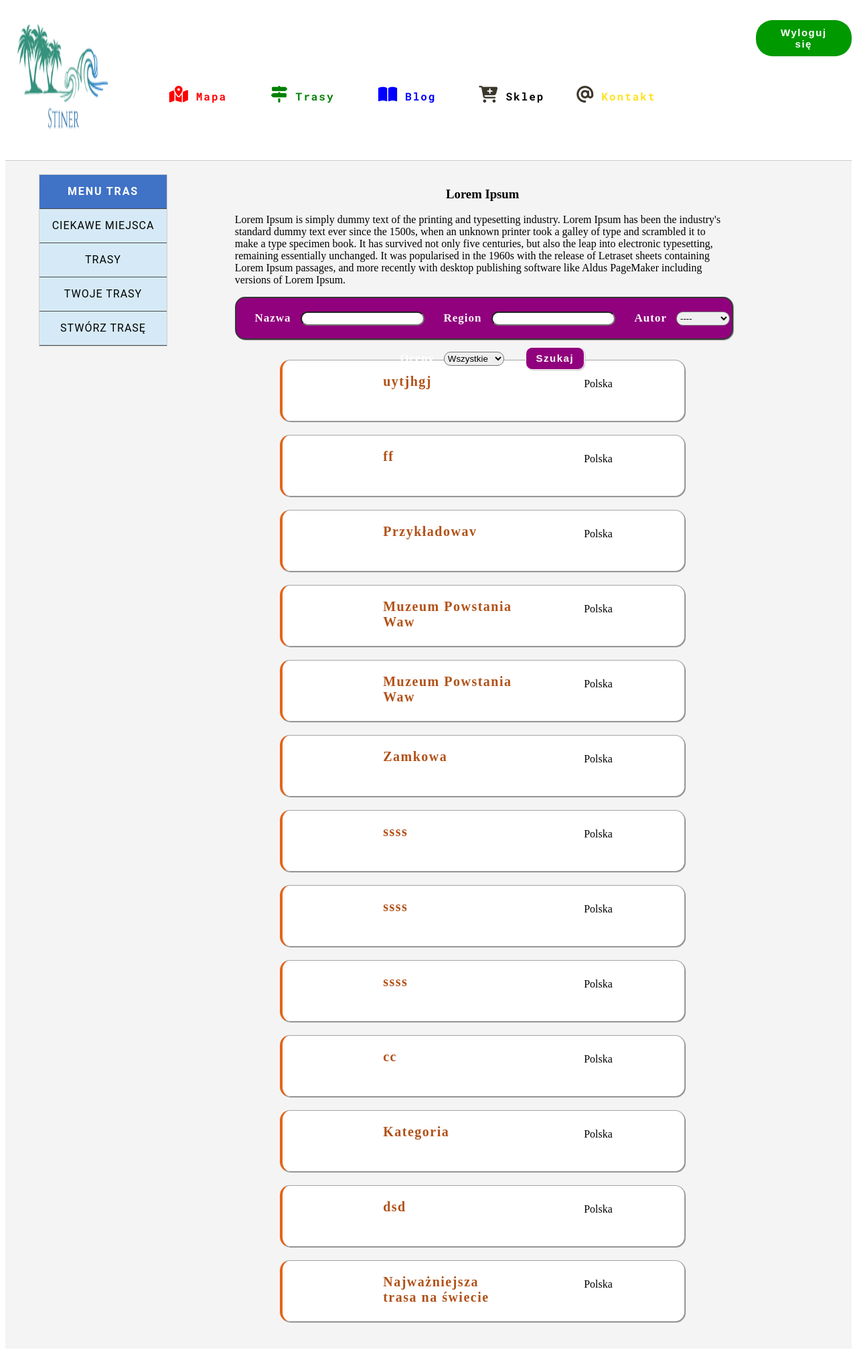
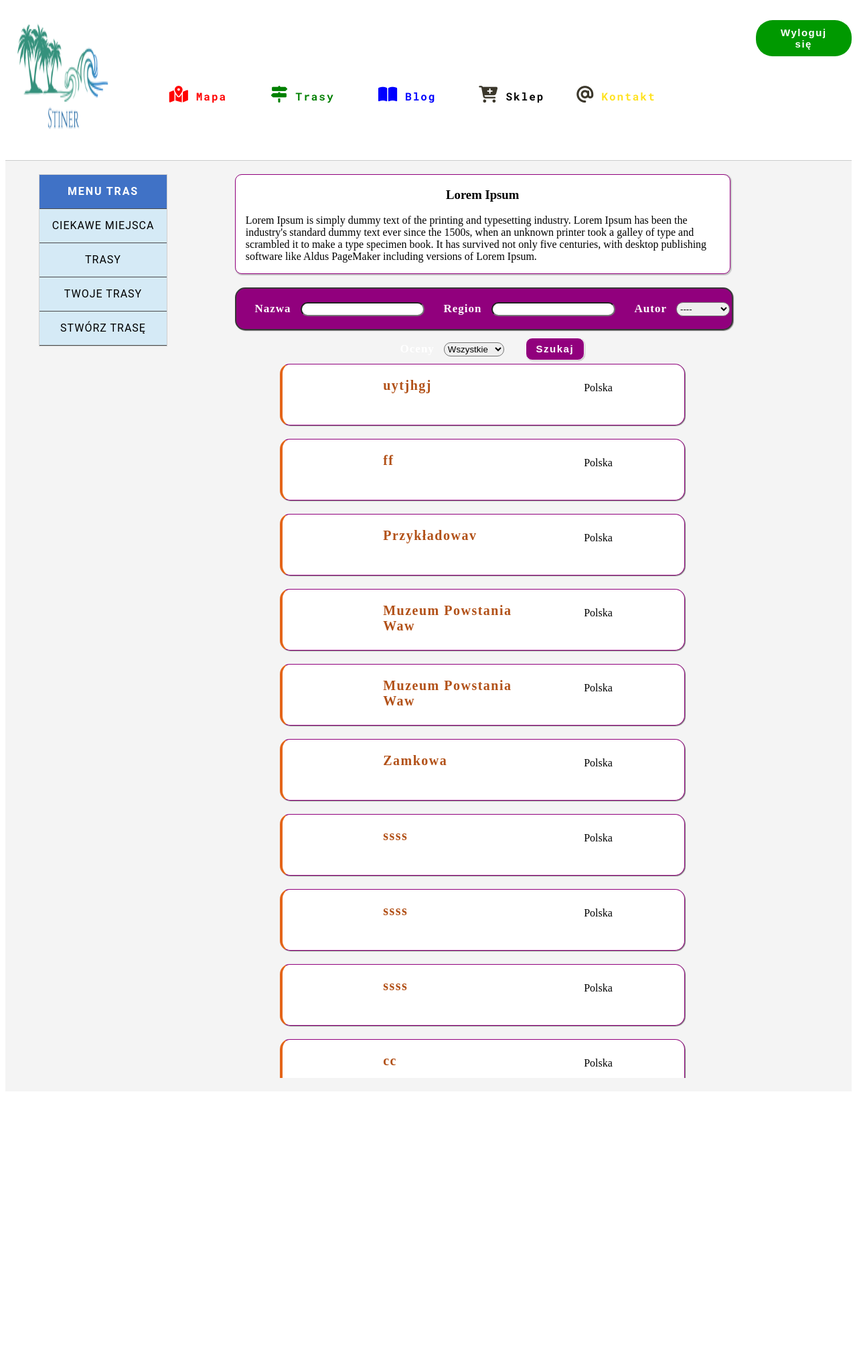
Before and after one commit to SebastianJadczak/stiner_django, a Django app: page /yours_trails/ in a window 1280 px wide. Shown: the whole page at 67% size. After the commit the page ends 1609 px from the top, so only its background shows below. Run offline with Django 3.2, Linux system fonts and the light colour scheme; a user stored in the database is signed in; data comes from the database, SQL or seed files in the repository; both versions use the stored data as it was after the commit; parts of the project's set-up code (start-up, migrations or seed data) failed here and were passed over; some libraries are stand-ins or nearby versions.

Commit message:
poprawa kolorów i układu na stronie Twoje trasy

```diff
--- a/map/static/css/style_trail.css
+++ b/map/static/css/style_trail.css
@@ -108,38 +108,38 @@ div.all_trails{
     width:63vw;
 }
 
-div.all_trails div.trails{
+div.all_trails div.all_trail-trails{
     display: flex;
     flex-direction: row;
     overflow:hidden;
     transition: .6s;
 }
 
-div.all_trails div.trails div.all_trails-trail{
+div.all_trails div.all_trail-trails div.all_trails-trail{
     min-width:850px;
     max-width:850px;
     height:900px;
     text-align: center;;
 }
-div.all_trails div.trails div.all_trails-trail p.description{
+div.all_trails div.all_trail-trails div.all_trails-trail p.description{
     height: 80px;
      width:90%;
 }
-div.all_trails div.trails div.all_trails-trail div.image_trail{
+div.all_trails div.all_trail-trails div.all_trails-trail div.image_trail{
     width:90%;
     height:60%;
 }
 
-div.all_trails div.trails div.all_trails-trail div.image_trail img{
+div.all_trails div.all_trail-trails div.all_trails-trail div.image_trail img{
     width:100%;
     height:100%;
 }
 
-div.all_trails div.trails div.all_trails-trail div.all_trails-trail_more{
+div.all_trails div.all_trail-trails div.all_trails-trail div.all_trails-trail_more{
     text-align: right;
     margin-right:100px;
 }
-div.all_trails div.trails div.all_trails-trail div.all_trails-trail_more button{
+div.all_trails div.all_trail-trails div.all_trails-trail div.all_trails-trail_more button{
     background-color: #e06100;
      border: 1px solid #c0c0c0;
     box-shadow: 1px 1px 0 black;
@@ -148,7 +148,7 @@ div.all_trails div.trails div.all_trails-trail div.all_trails-trail_more button{
     border-radius: 15px;
 }
 
-div.all_trails div.trails div.all_trails-trail div.all_trails-trail_more button a {
+div.all_trails div.all_trail-trails div.all_trails-trail div.all_trails-trail_more button a {
     color: whitesmoke;
     font-weight: bold;
     font-size: 17px;
@@ -368,6 +368,14 @@ div.trails{
     width:85%;
 }
 
+div.trails div.title{
+    background-color: #fff;
+    border: 0.8px solid rgb(145, 0, 125);
+    padding: 0 15px;
+    border-radius: 10px;
+    box-shadow: 1px 1px 1px 1px #c5c5c5;
+}
+
 div.trails div.form_trails{
     width:100%;
     height: 60px;
@@ -377,7 +385,8 @@ div.trails div.form_trails{
     background-color: rgb(145, 0, 125);
     box-shadow: 1px 1px 1px #909090;
     border-radius: 15px;
-    margin-bottom: 30px;
+    margin-top:20px;
+    margin-bottom: 50px;
     color: white;
 }
 div.trails div.form_trails input{
@@ -407,10 +416,35 @@ div.trails div.form_trails form button{
     box-shadow: 1px 1px 1px #c2c2c2;
 }
 
-div.trails div.trail{
+div.trails div.list-trail{
+    height:60vh;
+     overflow: scroll;
+    overflow-x: hidden;
+}
+
+div.trails div.list-trail::-webkit-scrollbar {
+width: 5px;
+    background-color: #fff;
+}
+div.trails div.list-trail::-webkit-scrollbar-track {
+border-left: 1px solid #000;
+}
+div.trails div.list-trail::-webkit-scrollbar-thumb {
+background: rgb(145, 0, 125);
+    -webkit-box-shadow: inset 0 0 8px rgb(145, 0, 125);
+}
+div.trails div.list-trail::-webkit-scrollbar-thumb:hover {
+background: rgb(145, 0, 125);
+    -webkit-box-shadow: inset 0 0 8px rgb(145, 0, 125);
+}
+div.trails div.list-trail::-webkit-scrollbar-thumb:window-inactive {
+background: rgb(120, 0, 103);
+}
+
+div.trails div.list-trail div.trail{
     width:600px;
     height:90px;
-    border: 0.5px solid #a5a5a5;
+    border: 0.5px solid rgb(145, 0, 125);
     border-left: 4px solid #e46519;
     margin: 0 auto;
     margin-bottom: 20px;
@@ -421,20 +455,20 @@ div.trails div.trail{
     flex-direction: row;
 }
 
-div.trails div.trail div.image{
+div.trails div.list-trail div.trail div.image{
     width:150px;
     height:100%;
 }
-div.trails div.trail div.name{
+div.trails div.list-trail div.trail div.name{
     width:200px;
 }
-div.trails div.trail div.name p{
+div.trails div.list-trail div.trail div.name p{
     font-size: 20px;
     color: #b25118;
     font-weight: bold;
     letter-spacing: 1.5px;
 }
-div.trails div.trail div.region{
+div.trails div.list-trail div.trail div.region{
     margin-left: 100px;
     padding-top: 10px;
 }
--- a/trails/templates/trails/all_trails/all_trails.html
+++ b/trails/templates/trails/all_trails/all_trails.html
@@ -2,7 +2,7 @@
 {% block title %} Trasy zwiedzania {% endblock %}
 {% block content %}
     <div class="all_trails">
-        <div class="trails" id="trails">
+        <div class="all_trail-trails" id="trails">
             {%for trail in object_list%}
                 <div class="all_trails-trail" id="all_trails-trail">
                     <div class="image_trail"><img src="{{trail.image.url}}" alt=""></div>
--- a/user_trails/templates/trails/user_trails/user_trails.html
+++ b/user_trails/templates/trails/user_trails/user_trails.html
@@ -8,11 +8,9 @@
                 <p>Lorem Ipsum is simply dummy text of the printing and typesetting industry. Lorem Ipsum has
                     been the industry's standard dummy text ever since the 1500s, when an unknown printer took a
                     galley of type and scrambled it to make a type specimen book. It has survived not only five centuries,
-                    but also the leap into electronic typesetting, remaining essentially unchanged. It was popularised in the
-                    1960s with the release of Letraset sheets containing Lorem Ipsum passages, and more recently
                     with desktop publishing software like Aldus PageMaker including versions of Lorem Ipsum.</p>
             </div>
-
+            <div class="wrap">
             <div class="form_trails">
                 <form action="" method="get">
                     <label>Nazwa</label> <input type="text">
@@ -35,6 +33,7 @@
                     <button>Szukaj</button>
                 </form>
             </div>
+            <div class="list-trail">
                 {% for item in user_trails %}
                     <div class="trail">
                         <div class="image">
@@ -48,5 +47,7 @@
                     </div>
                 {% endfor %}
                 </div>
+            </div>
+            </div>
 
 {% endblock %}
```
Also changed, not shown: db.sqlite3. Lines whose indentation alone changed are shown as unchanged.
